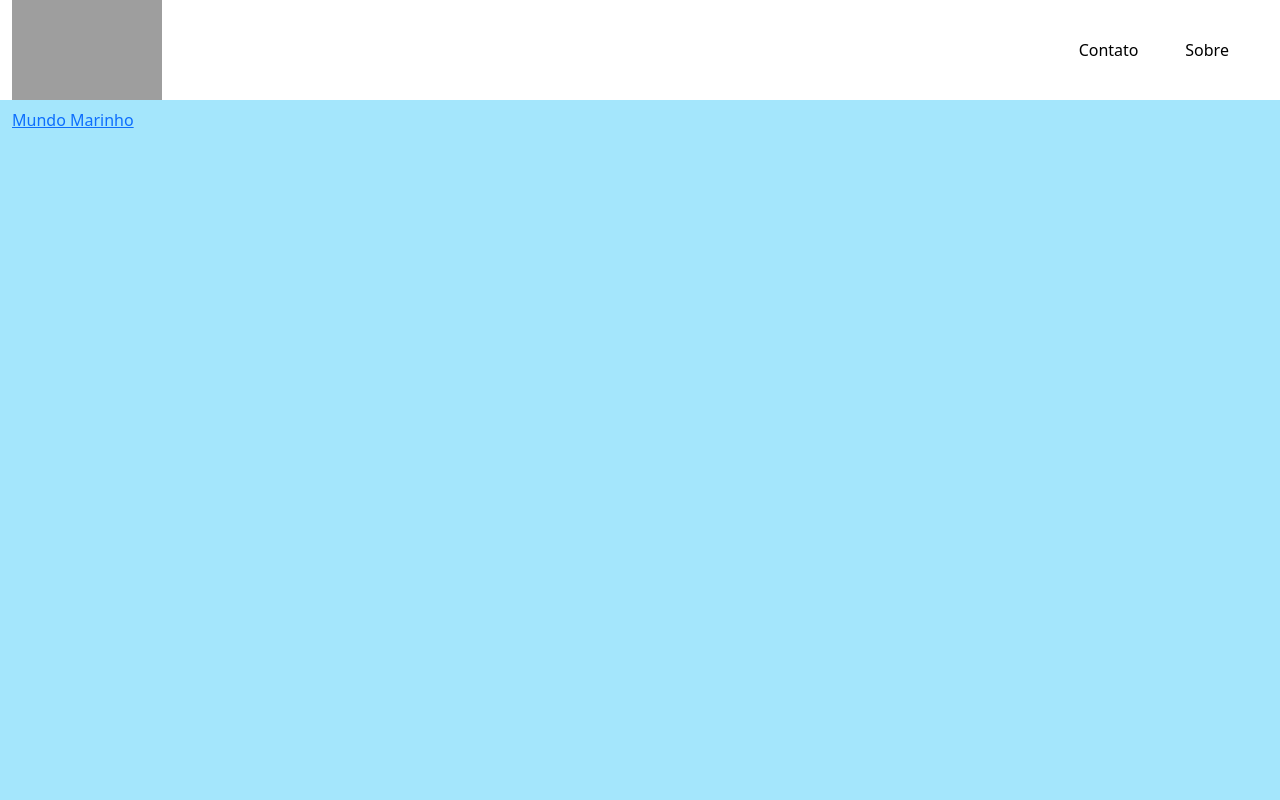
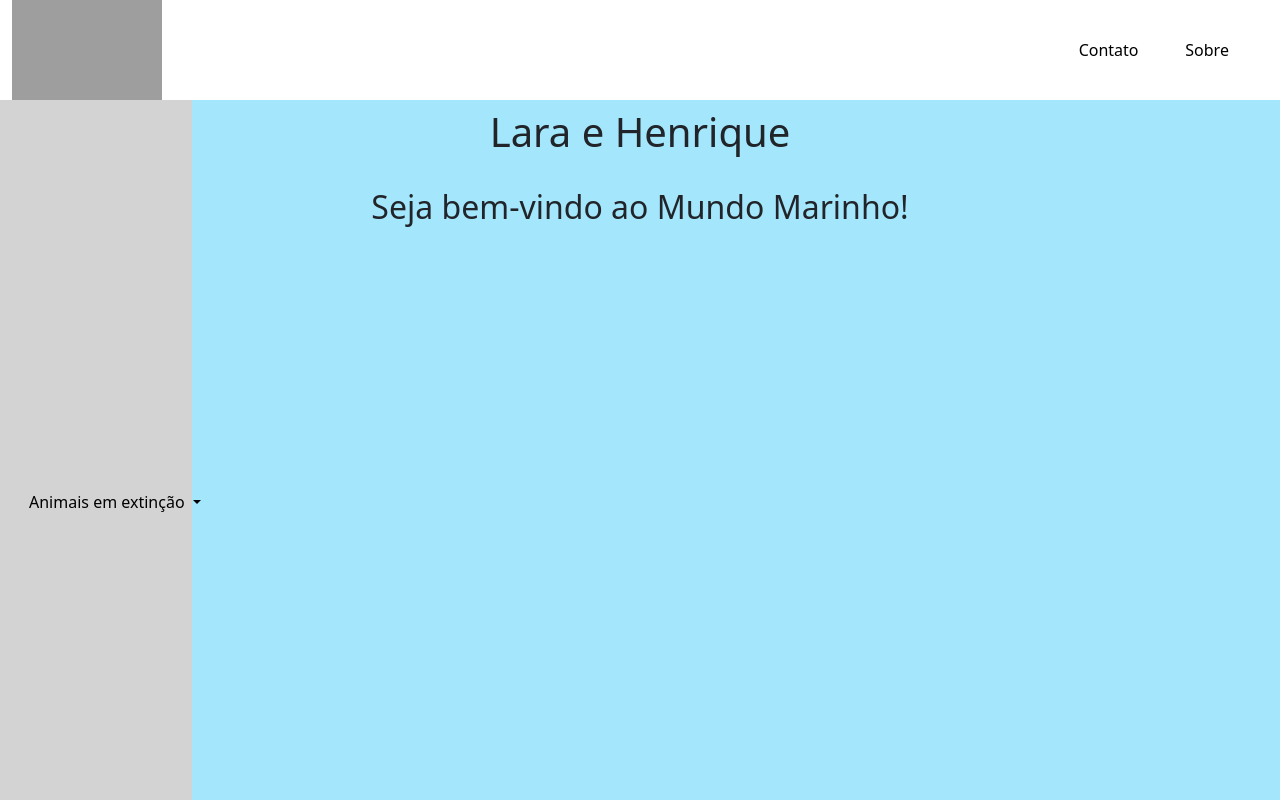
Before and after one commit to GzLara/Bootstrap-Project, a plain HTML site: page src/index.html in a window 1280 px wide. Drawn offline with nearby package versions, Linux system fonts and the light colour scheme; grey boxes are pictures that could not be loaded.

Commit message:
nav and header att

```diff
--- a/src/css/estilo.css
+++ b/src/css/estilo.css
@@ -6,6 +6,7 @@
 body {
 
     background-color: rgb(164, 230, 252) !important;
+    padding-top: 0% !important;
 
 }
 
@@ -13,5 +14,40 @@ body {
 
     padding-top: 2.4rem !important;
 
+}
+
+.coluna a:hover {
+
+    color:darkblue !important;
 
 }
+
+.navbar {
+
+    background-color: lightgrey !important;
+    width: 15vw !important;
+    height: 100vh !important;
+    position: fixed !important;
+
+}
+
+.btn {
+
+    border-color: transparent !important;
+
+}
+
+article {
+    margin-left: 15vw;
+    height: 100vh;
+    display: flex;
+    justify-content: center;
+    align-items: center;
+    background: url('imgs/vaquita.jpg') no-repeat center center;
+    background-size: cover;
+}
+
+.alinhamento {
+
+    text-align: center;
+}
--- a/src/index.html
+++ b/src/index.html
@@ -32,27 +32,40 @@
 
         </div>
 
-
-
-
            </div>
+        </div>
     </header>
 
 
+    <nav class="navbar ms-0 px-1">
+        <div class="menu container ms-0 pt-1">
 
+            <div class="dropdown">
 
+                <button class="btn btn-black dropdown-toggle" type="button" data-bs-toggle="dropdown"    style="color: black; text-decoration: none;"> Animais em extinção
 
+                </button>
 
-    <nav>
-        <div class="container-fluid pt-2">
-            <a href="contato.html"> Mundo Marinho
-            </a>
+             <ul class="dropdown-menu">
+            <li><a class="dropdown-item" href="#">Vaquita</a></li>
+            <li><a class="dropdown-item" href="#">Another action</a></li>
+            <li><a class="dropdown-item" href="#">Something else here</a></li>
+            </ul>
+            </div>
 
 
 
         </div>
 
     </nav>
+
+    <div class="article container-fluid pt-2 pb-2">
+    <h1 class="alinhamento">Lara e Henrique</h1> <br>
+    <h2 class="alinhamento">Seja bem-vindo ao Mundo Marinho!</h2>
+    </div>
+
+
+
 
 
 
```
